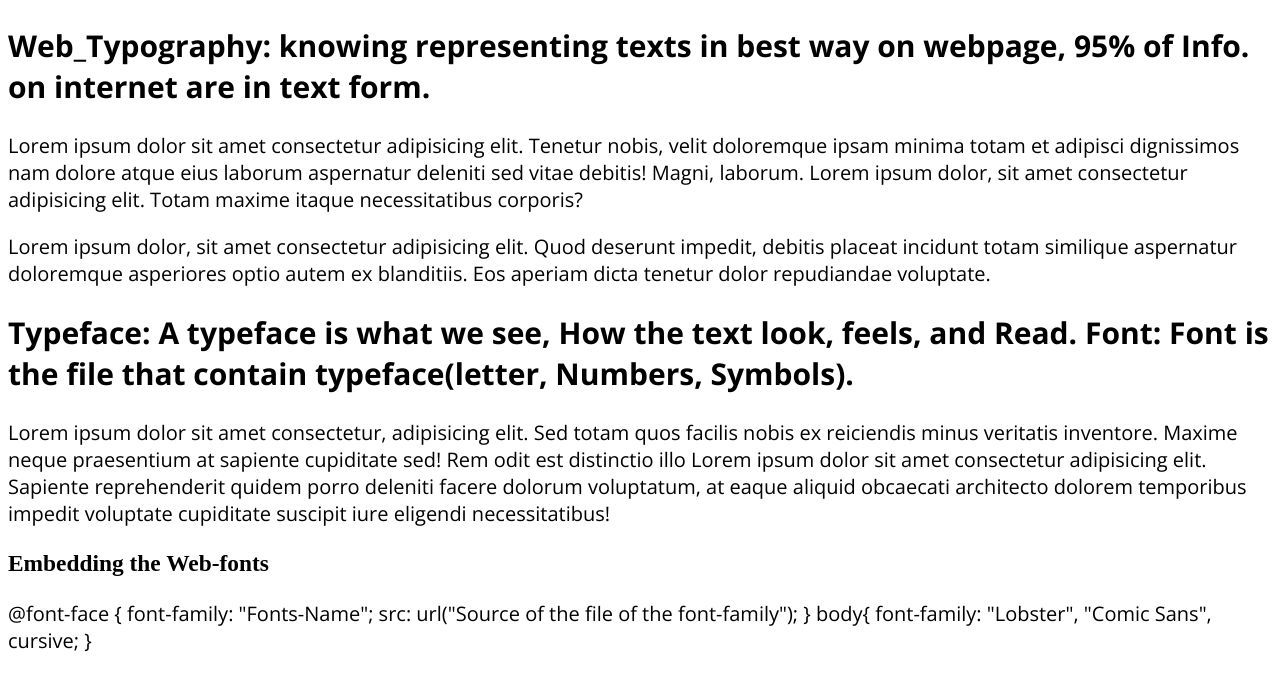
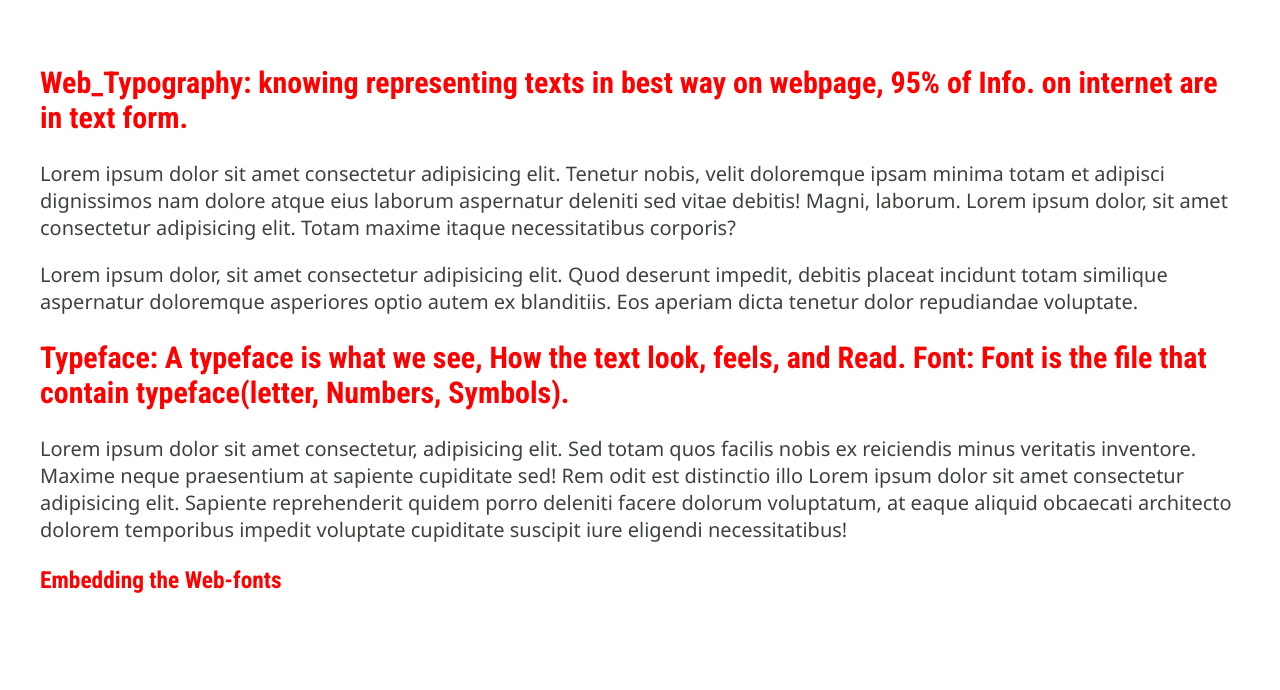
Before and after one commit to harish210430/Web_Typography, a plain HTML site: page index.html in a window 1280 px wide. Drawn offline with Linux system fonts and the light colour scheme.

Commit message:
Final Updation

```diff
--- a/index.html
+++ b/index.html
@@ -4,6 +4,12 @@
     <meta charset="UTF-8">
     <meta name="viewport" content="width=device-width, initial-scale=1.0">
     <title>Web Typography</title>
+
+    <!-- Font-Family -->
+<!-- <link rel="preconnect" href="https://fonts.googleapis.com">
+<link rel="preconnect" href="https://fonts.gstatic.com" crossorigin>
+<link href="https://fonts.googleapis.com/css2?family=Noto+Sans:wght@400;700&family=Roboto+Condensed:wght@400;700&display=swap" rel="stylesheet"> -->
+
     <link rel="stylesheet" href="style.css">
 </head>
 <body>
@@ -22,7 +28,7 @@
      <p>Lorem ipsum dolor sit amet consectetur, adipisicing elit. Sed totam quos facilis nobis ex reiciendis minus veritatis inventore. Maxime neque praesentium at sapiente cupiditate sed! Rem odit est distinctio illo Lorem ipsum dolor sit amet consectetur adipisicing elit. Sapiente reprehenderit quidem porro deleniti facere dolorum voluptatum, at eaque aliquid obcaecati architecto dolorem temporibus impedit voluptate cupiditate suscipit iure eligendi necessitatibus!</p>
 
      <h3>Embedding the Web-fonts</h3>
-     <p>
+     <!-- <p>
 
         @font-face {
             font-family: "Fonts-Name";
@@ -33,7 +39,7 @@
             font-family: "Lobster", "Comic Sans", cursive;
         }
 
-     </p>
+     </p> -->
 
   </article>
 </body>
--- a/style.css
+++ b/style.css
@@ -1,10 +1,14 @@
+
+@import url('https://fonts.googleapis.com/css2?family=Noto+Sans:wght@400;700&family=Roboto+Condensed:wght@400;700&display=swap');
+
 body{
     font-size: 20px;
-    /* padding: 32px;    */
+    padding: 32px;
+    font-family: 'Noto Sans', sans-serif;
 }
 
 /* Embedding Web-Fonts */
-
+/*
 @font-face {
     font-family: "Open Sans Regular";
     src: url(Fonts/OpenSans-Regular.ttf);
@@ -21,4 +25,13 @@ h2 {
 
 p {
     font-family: "Open Sans Regular";
+} */
+h1,
+h2,
+h3 {
+font-family: 'Roboto Condensed', sans-serif;
+color: red;
 }
+p{
+    color: #3b433b;
+}
```
